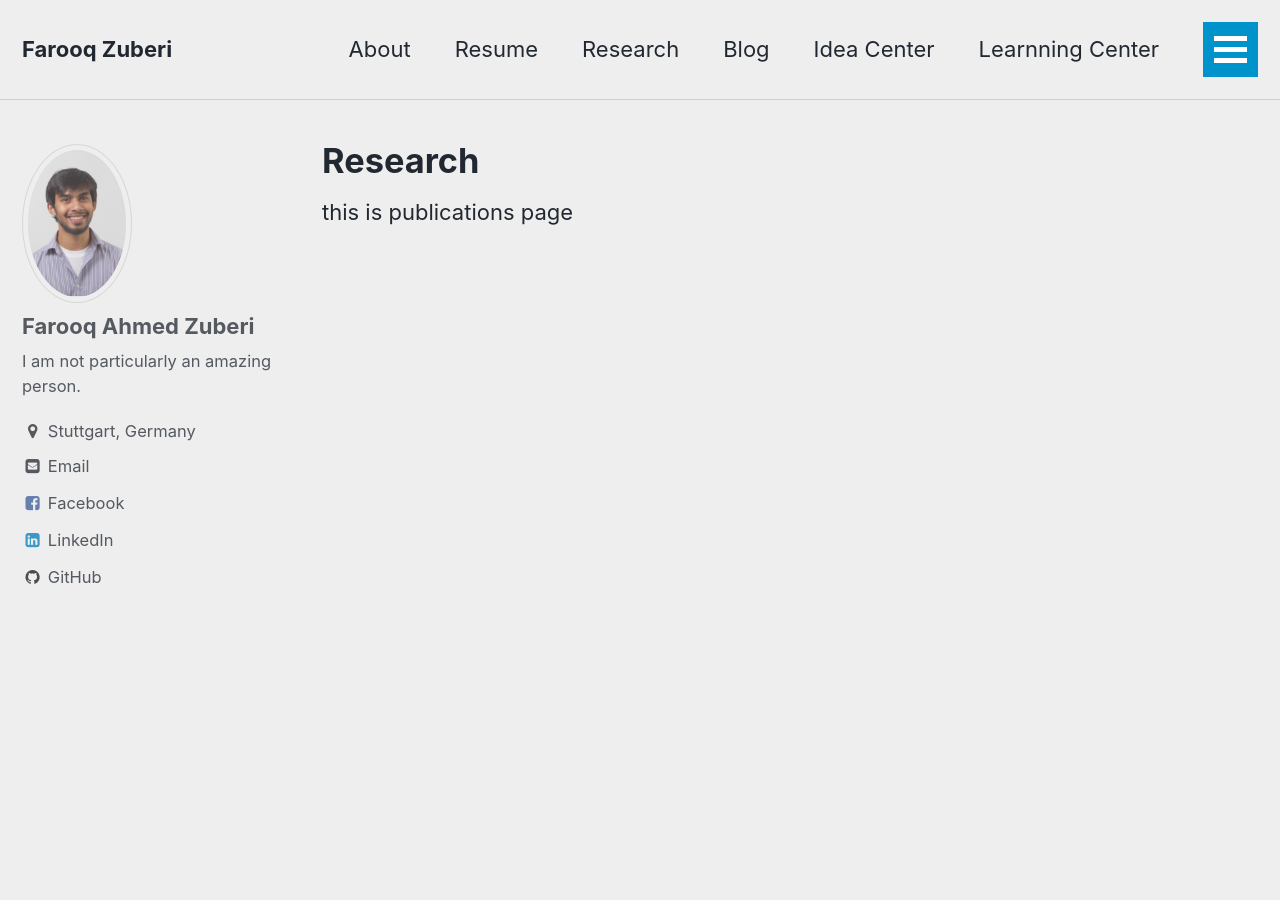
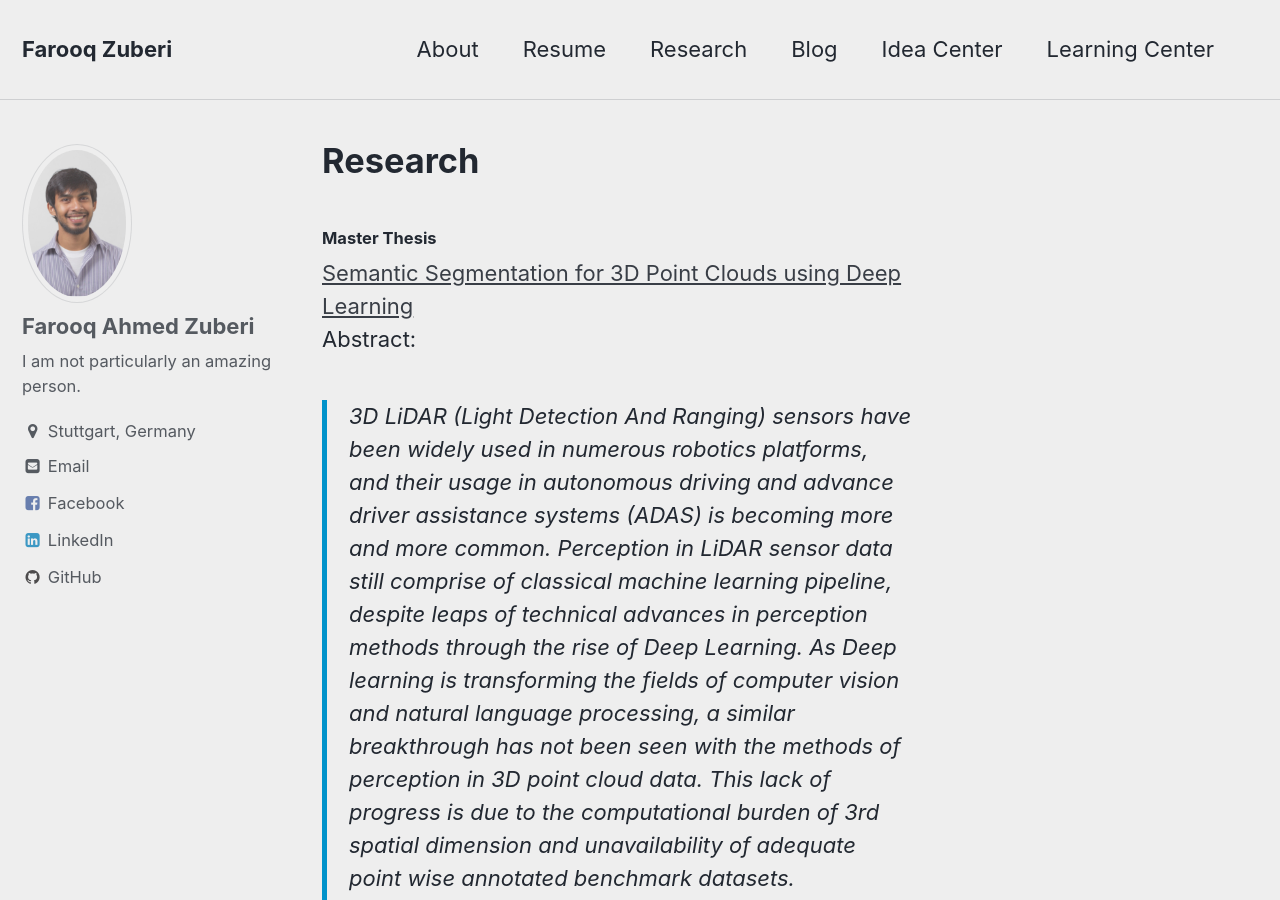
Before and after one commit to FarooqZuberi/FarooqZuberi.github.io, a Jekyll site: the page built from _pages/publications.html, in a window 1280 px wide and 900 px high. Built offline with Jekyll 4.4.1, drawn with Linux system fonts in a browser that asks for light colours; some of the changed text lies outside the part shown.

Commit message:
added first content

```diff
--- a/_pages/publications.html
+++ b/_pages/publications.html
@@ -4,4 +4,23 @@
 layout: single
 ---
 
-this is publications page
+<h4>
+Master Thesis</h4>
+<a href="https://drive.google.com/file/d/0B2rr9ElbXBeSeU9JOVkxN0Fibjg/view?usp=sharing" target="_blank">Semantic Segmentation for 3D Point Clouds using Deep Learning</a><br />
+Abstract:<br />
+<blockquote class="tr_bq">
+3D LiDAR (Light Detection And Ranging) sensors have been widely used in numerous robotics platforms, and their usage in autonomous driving and advance driver assistance systems (ADAS) is becoming more and more common. Perception in LiDAR sensor data still comprise of classical machine learning pipeline, despite leaps of technical advances in perception methods through the rise of Deep Learning. As Deep learning is transforming the fields of computer vision and natural language processing, a similar breakthrough has not been seen with the methods of perception in 3D point cloud data. This lack of progress is due to the computational burden of 3rd spatial dimension and unavailability of adequate point wise annotated benchmark datasets.<br />
+This thesis aims to close this gap, by performing the semantic segmentation of 3D point cloud data from LiDAR sensors using deep learning. In order to train end-to-end deep neural networks, we present a dataset of 3D point clouds from 64 channel LiDAR sensor with point-wise annotations in urban environment. We transform our 3D point cloud data to 2D depth maps to release the computational burden of handling 3rd spatial dimensions. It aids the application of conventional deep convolutional neural networks with 3D point cloud data while keeping the storage complexity in check. Moreover, we design a deep convolutional neural network, CloudSeg, that performs novel 11 class point-wise semantic point cloud segmentation. To the best of our knowledge, this thesis is the first study to perform involved 11 class semantic segmentation of 3D point clouds in urban environment. CloudSeg shows promising quantitative and qualitative results for point-wise semantic point cloud segmentation in urban environment, reliably explaining around 85% of the point cloud in each LiDAR scan. Moreover, we show that our convolutional neural network model can detect large variety of diverse objects using only the data from LiDAR sensors.</blockquote>
+<br />
+<h4>
+</h4>
+<h4>
+Research work during Bachelor Degree</h4>
+<ul>
+<li><a href="http://ieeexplore.ieee.org/document/6754607/" target="_blank">ClickSafe/Mitigation and Prevention from Clickjacking – Bachelors Thesis, 15th IEEE International Symposium on High Assurance Systems Engineering, 2014, Miami, Florida, USA. A browser security add-on that mitigate click-jacking using detection system and collaborative user feedback.&nbsp;</a><br />Abstract:<br /><span style="background-color: white; color: #333333;"></span><blockquote class="tr_bq" style="background-color: white; color: #333333; margin-bottom: 1em !important; outline: 0px !important;">
+Click jacking is an act of hijacking user clicks in order to perform undesired actions which are beneficial for the attacker. We propose Click safe, a browser-based tool to provide increased security and reliability against click jacking attacks. Click safe is based on three major components. The detection unit detects malicious components in a web page that redirect users to external links. The mitigation unit provides interception of user clicks and give educated warnings to users who can then choose to continue or not. Click safe also incorporate a feedback unit which records the user's actions, converts them into ratings and allows future interactions to be more informed. Click safe is predominant from other similar tools as the detection and mitigation is based on a comprehensive framework which utilizes detection of malicious web components and incorporating user feedback. We explain the mechanism of click safe, describes its performance, and highlights its potential in providing safety against click jacking to a large number of users.</blockquote>
+</li>
+<li><a href="http://ieeexplore.ieee.org/document/7845067/" target="_blank">Dynamic Gesture Recognition using Machine Learning Techniques and factor affecting its accuracies, 6th International Conference on Innovative Computing Technology (INTECH), 2016, Islamabad, PK</a><br />Abstract:<br /><span style="background-color: white; color: #333333;"></span><blockquote class="tr_bq" style="background-color: white; color: #333333;  margin-bottom: 1em !important; outline: 0px !important;">
+Kinect, a motion sensing input device for gaming consoles has been successfully utilized for video games, and rehabilitation of paralyzed patients. We use this device to make learning a fun activity for children. Children learn to draw shapes by moving their hands in front of the Kinect device. We automatically recognize and classify their dynamic hand gestures into predefined shapes, namely; rectangles, triangles, and circles. To decrease over fitting and the cost of generating sample shapes a novel feature engineering approach is also proposed that increases the performance by more than 11%. We used three different machine learning algorithms and successfully classified the shapes with an accuracy of more than 97%.</blockquote>
+</li>
+</ul>
--- a/index.html
+++ b/index.html
@@ -3,3 +3,9 @@
 layout: home
 author_profile: true
 ---
+
+I am Farooq - machine learning engineer by profession. I wish to use this blog to manage my portfolio as a practitioner, researcher and entrepreneur. .
+
+Farooqistan - means the land of Farooq (which is my name). It signifies that this blog is a personal space and I wish to use it to manage my and achieve personal career goals and showcase them in a portfolio.
+
+This blog is in migration mode.
```
Also changed, not shown: _data/navigation.yml (+3 -5 lines).
